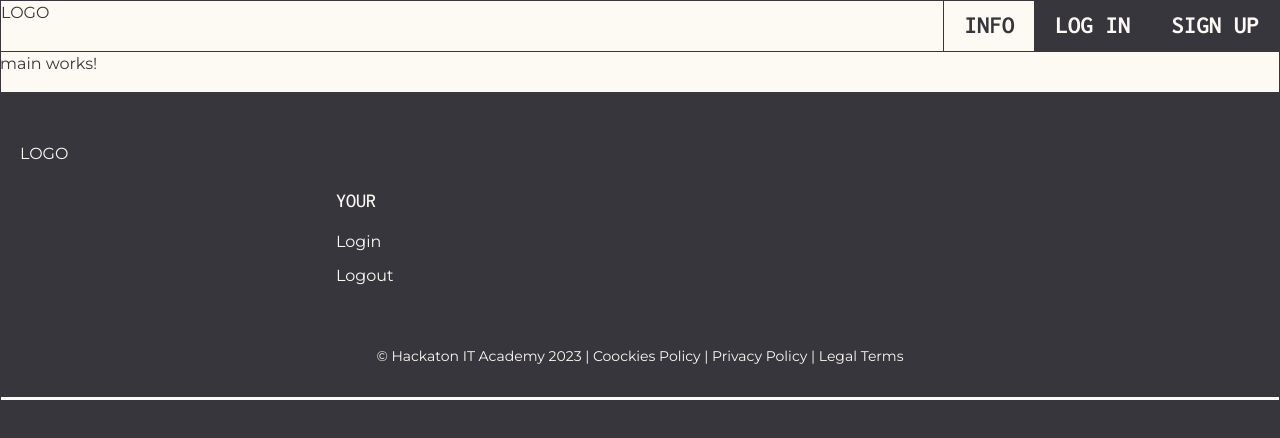
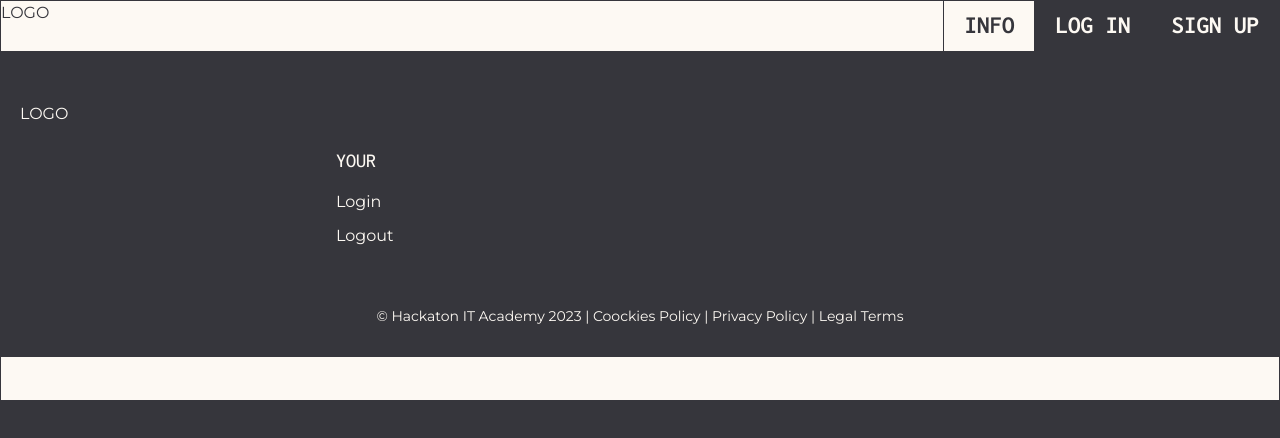
Before and after one commit to Almenara/hackaton-front, an Angular app: page / in a window 1280 px wide. Shown: the top 438 px of the page. Built offline with nearby package versions, Linux system fonts and the light colour scheme; a web font is replaced by a local one.

Commit message:
correccion problema routing

```diff
--- a/src/app/app.component.html
+++ b/src/app/app.component.html
@@ -1,5 +1,3 @@
 <app-header></app-header>
-<app-main>
-    <router-outlet></router-outlet>
-</app-main>
+<router-outlet></router-outlet>
 <app-footer></app-footer>
```
